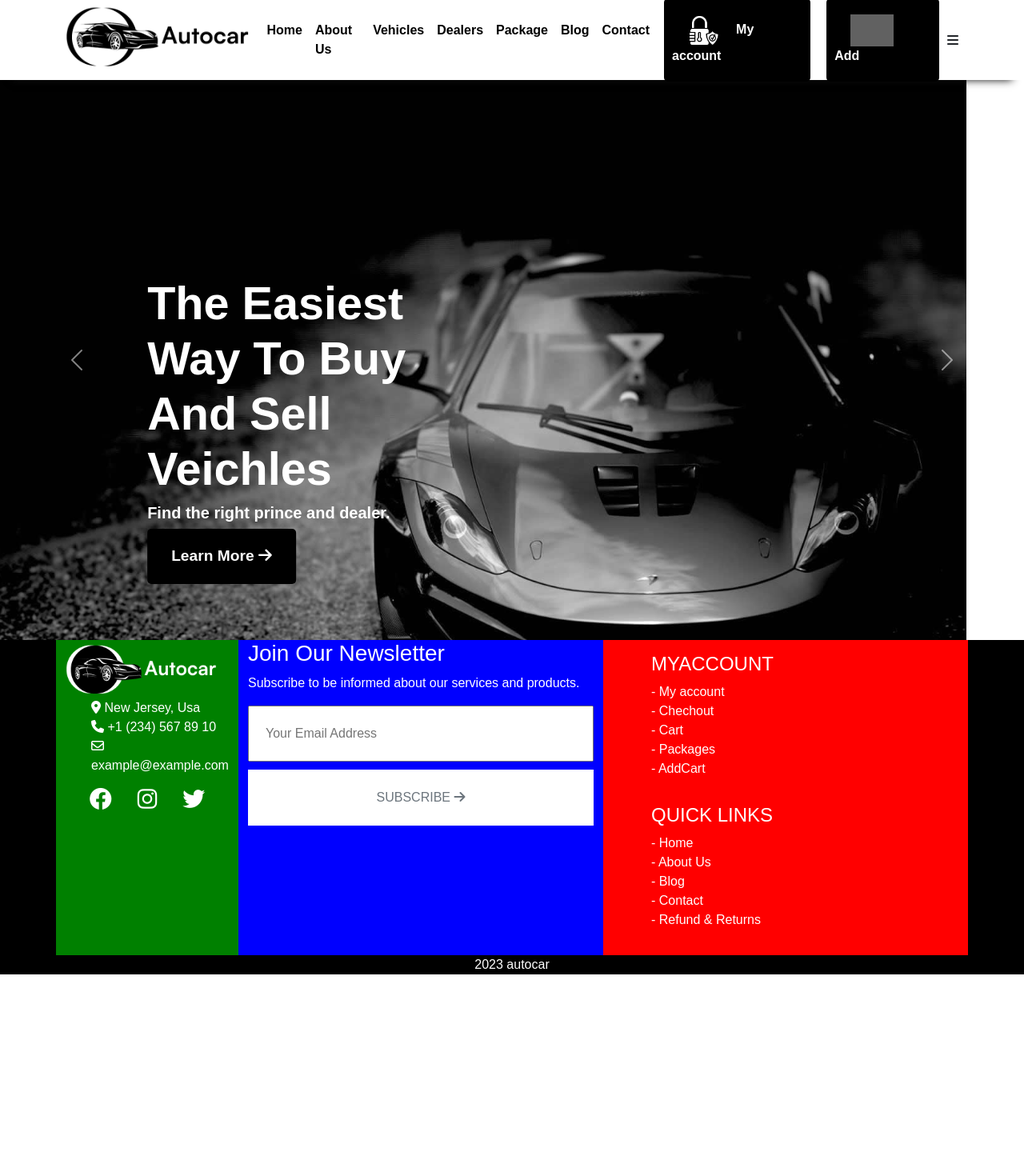
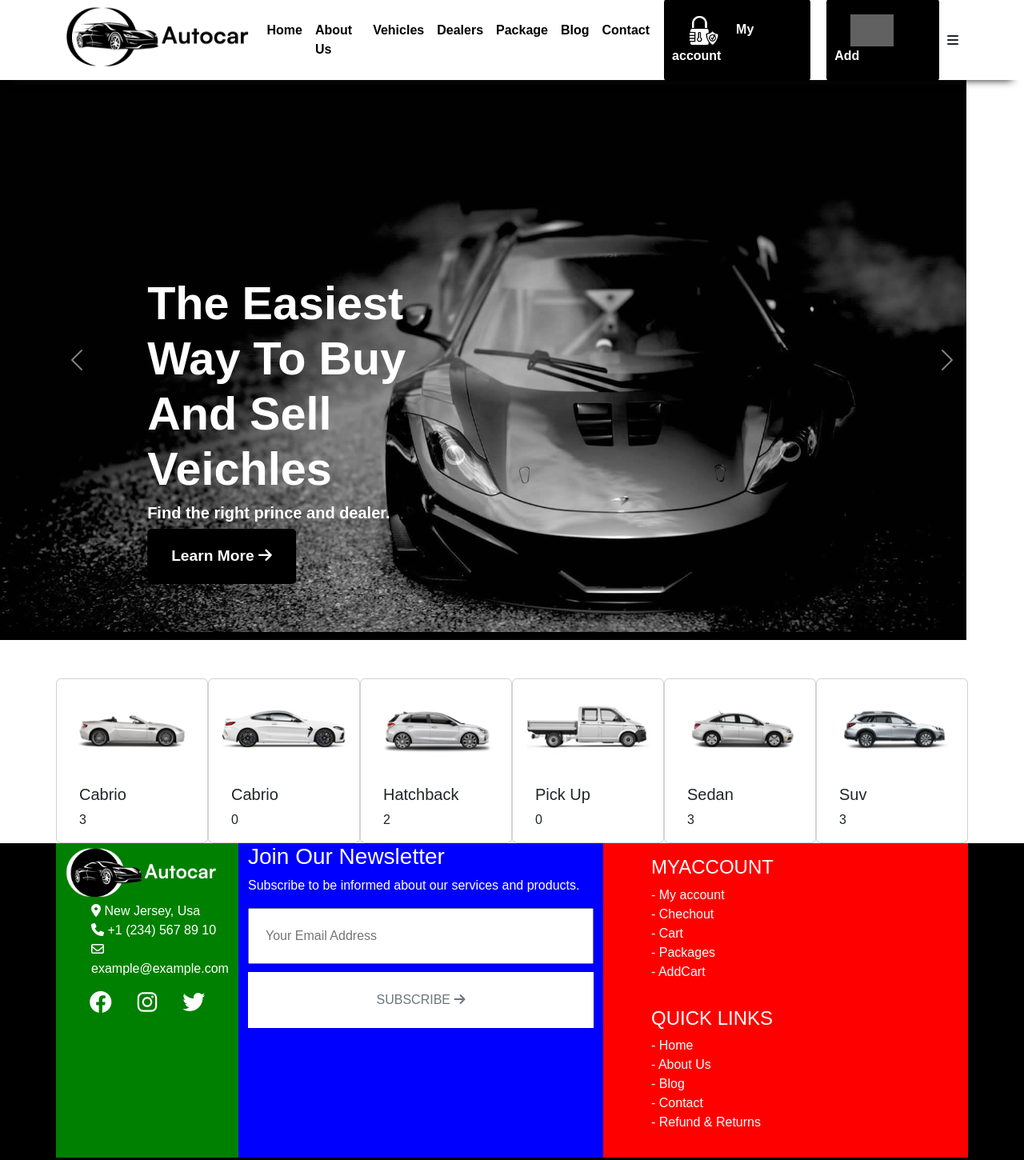
Before and after one commit to mekkiouertani/proj-html-vuejs, a Vue app: page / in a window 1280 px wide. Shown: the top 1450 px of the page at 80% size. Before the commit the page ends 1234 px from the top, so only its background shows below. Built offline with nearby package versions, Linux system fonts and the light colour scheme; grey boxes are pictures that could not be loaded; a web font is replaced by a local one.

Commit message:
aaded card into SearchMain

```diff
--- a/src/components/HeroComponent.vue
+++ b/src/components/HeroComponent.vue
@@ -63,11 +63,12 @@
   .carousel-item {
     height: 100%;
     width: 100%;
+    padding: 10px 0;
+    background-color: black;
     img {
-      height: 120%;
-      width: 120%;
+      height: 100%;
+      width: 100%;
       object-fit: cover;
-      object-position: top;
     }
   }
 }
--- /dev/null
+++ b/src/components/MainChilds/SearchMain.vue
@@ -0,0 +1,25 @@
+<template>
+  <!-- CARD -->
+  <div class="card">
+    <img :src="img" class="card-img-top" :alt="title" />
+    <div class="card-body">
+      <h5 class="card-title">{{ title }}</h5>
+      <p class="card-text">
+        {{ listings }}
+      </p>
+    </div>
+  </div>
+</template>
+
+<script>
+export default {
+  name: "SearchMain",
+  props: {
+    img: String,
+    title: String,
+    listings: Number,
+  },
+};
+</script>
+
+<style lang="scss" scoped></style>
--- a/src/components/MainComponent.vue
+++ b/src/components/MainComponent.vue
@@ -1,10 +1,29 @@
 <template>
-  <div></div>
+  <div class="container mt-5">
+    <div class="row">
+      <SearchMain
+        class="col-12 col-md-4 col-lg-2"
+        v-for="car in store.cardSearchMain"
+        :title="car.name"
+        :img="car.img"
+        :listings="car.listings"
+      />
+    </div>
+  </div>
 </template>
 
 <script>
+import { store } from "../data/store.js";
+import SearchMain from "./MainChilds/SearchMain.vue";
+
 export default {
   name: "MainComponent",
+  components: { SearchMain },
+  data() {
+    return {
+      store,
+    };
+  },
 };
 </script>
 
--- a/src/data/store.js
+++ b/src/data/store.js
@@ -79,4 +79,36 @@
       title: "The Easiest Way To Buy And Sell Veichles",
     },
   ],
+  cardSearchMain: [
+    {
+      img: "../../images/cabrio.jpg",
+      name: "Cabrio",
+      listings: 3,
+    },
+    {
+      img: "../../images/coupe.jpg",
+      name: "Cabrio",
+      listings: 0,
+    },
+    {
+      img: "../../images/hatchback.jpg",
+      name: "Hatchback",
+      listings: 2,
+    },
+    {
+      img: "../../images/pickup.jpg",
+      name: "Pick Up",
+      listings: 0,
+    },
+    {
+      img: "../../images/sedan.jpg",
+      name: "Sedan",
+      listings: 3,
+    },
+    {
+      img: "../../images/suv.jpg",
+      name: "Suv",
+      listings: 3,
+    },
+  ],
 });
```
